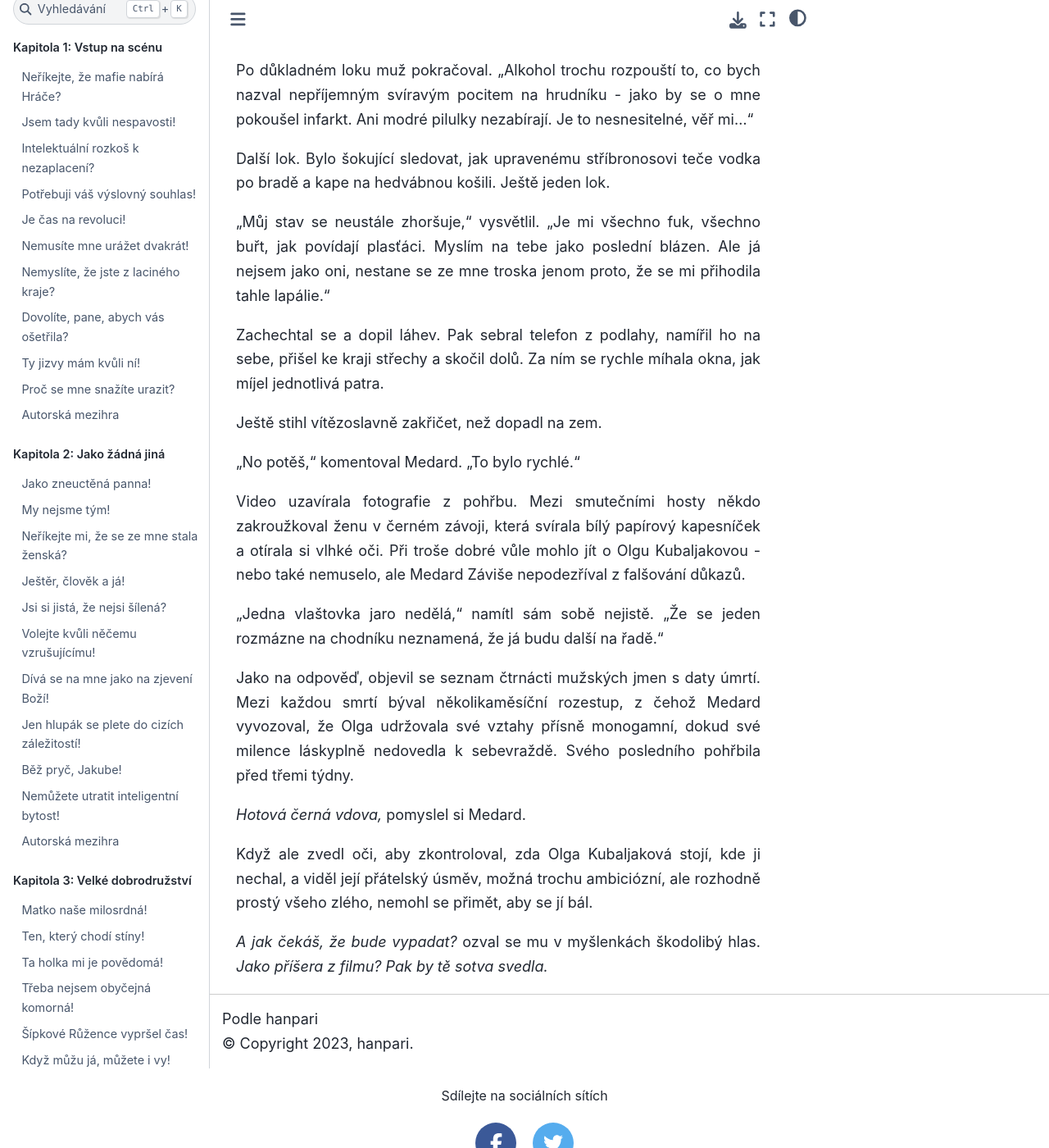
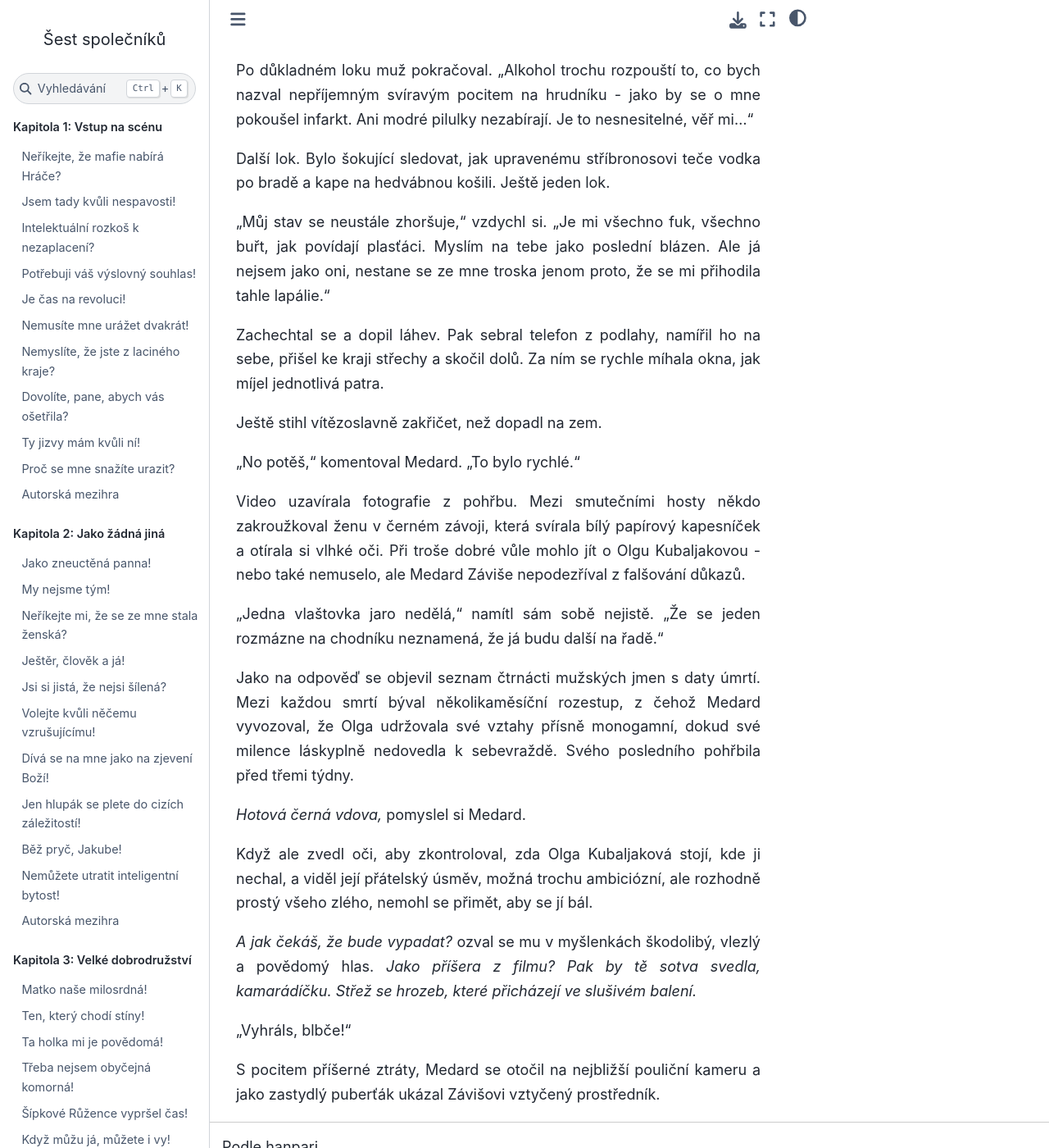
Before and after one commit to hanpari/sest-spolecniku, a Sphinx documentation site: the page built from source/sest_spolecniku/014/04.md, in a window 1280 px wide and 1400 px high, scrolled down 5490 px. Shown: the whole window at 82% size. Built offline with Sphinx 7.4.7 and the Sphinx Book theme 1.1.4, drawn with Linux system fonts in a browser that asks for light colours; pages that are not in the unit, such as notebooks, are missing from menus; some of the changed text lies outside the part shown.

Commit message:
Prostrednik

```diff
--- a/source/sest_spolecniku/014/04.md
+++ b/source/sest_spolecniku/014/04.md
@@ -91,7 +91,7 @@
 
 Čekalo ho ovšem zklámání.
 
-"Kdo ví!" řekl Záviš zlomyslně. "Její smyslné kouzlo stojí a padá s pečlivým dávkováním jisté drogy. Vnutila by ti ji před samotným aktem, typicky ve sklenici s vínem. S každým opakováním bys chápal lépe a lépe, že bez ní už nemůžeš být. Jakmile by s tebou skončila a neměla by pro tebe použití - nebo její zákazník, což vyjde na stejno, sebevražda bývá zaručený lék na nešťastnou lásku. Velmi dobrovolně by ses odebral na druhou stranu, lumíku můj zamilovaný."
+"Kdo ví!" řekl Záviš zlomyslně. "Její smyslné kouzlo stojí a padá s pečlivým dávkováním jisté drogy. Vnutila by ti ji před samotným aktem, typicky ve sklenici s vínem. S každým opakováním bys chápal lépe a lépe, že bez ní už nemůžeš být. Jakmile by s tebou skončila a neměla by pro tebe použití - nebo její zákazník, což vyjde na stejno - sebevražda bývá zaručený lék na nešťastnou lásku. Velmi dobrovolně by ses odebral na druhou stranu, lumíku můj zamilovaný."
 
 "Nezabil bych se. Mám rodinu a děti."
 
@@ -127,7 +127,7 @@
 
 Další lok. Bylo šokující sledovat, jak upravenému stříbronosovi teče vodka po bradě a kape na hedvábnou košili. Ještě jeden lok.
 
-"Můj stav se neustále zhoršuje," vysvětlil. "Je mi všechno fuk, všechno buřt, jak povídají plasťáci. Myslím na tebe jako poslední blázen. Ale já nejsem jako oni, nestane se ze mne troska jenom proto, že se mi přihodila tahle lapálie."
+"Můj stav se neustále zhoršuje," vzdychl si. "Je mi všechno fuk, všechno buřt, jak povídají plasťáci. Myslím na tebe jako poslední blázen. Ale já nejsem jako oni, nestane se ze mne troska jenom proto, že se mi přihodila tahle lapálie."
 
 Zachechtal se a dopil láhev. Pak sebral telefon z podlahy, namířil ho na sebe, přišel ke kraji střechy a skočil dolů. Za ním se rychle míhala okna, jak míjel jednotlivá patra.
 
@@ -139,10 +139,14 @@
 
 "Jedna vlaštovka jaro nedělá," namítl sám sobě nejistě. "Že se jeden rozmázne na chodníku neznamená, že já budu další na řadě."
 
-Jako na odpověď, objevil se seznam čtrnácti mužských jmen s daty úmrtí. Mezi každou smrtí býval několikaměsíční rozestup, z čehož Medard vyvozoval, že Olga udržovala své vztahy přísně monogamní, dokud své milence láskyplně nedovedla k sebevraždě. Svého posledního pohřbila před třemi týdny.
+Jako na odpověď se objevil seznam čtrnácti mužských jmen s daty úmrtí. Mezi každou smrtí býval několikaměsíční rozestup, z čehož Medard vyvozoval, že Olga udržovala své vztahy přísně monogamní, dokud své milence láskyplně nedovedla k sebevraždě. Svého posledního pohřbila před třemi týdny.
 
 *Hotová černá vdova,* pomyslel si Medard.
 
 Když ale zvedl oči, aby zkontroloval, zda Olga Kubaljaková stojí, kde ji nechal, a viděl její přátelský úsměv, možná trochu ambiciózní, ale rozhodně prostý všeho zlého, nemohl se přimět, aby se jí bál.
 
-*A jak čekáš, že bude vypadat?* ozval se mu v myšlenkách škodolibý hlas. *Jako příšera z filmu? Pak by tě sotva svedla.*
+*A jak čekáš, že bude vypadat?* ozval se mu v myšlenkách škodolibý, vlezlý a povědomý hlas. *Jako příšera z filmu? Pak by tě sotva svedla, kamarádíčku. Střež se hrozeb, které přicházejí ve slušivém balení.*
+
+"Vyhráls, blbče!"
+
+S pocitem příšerné ztráty, Medard se otočil na nejbližší pouliční kameru a jako zastydlý puberťák ukázal Závišovi vztyčený prostředník.
```
Also changed, not shown: other parts of source/sest_spolecniku/014/04.md (+2 -2 lines).
